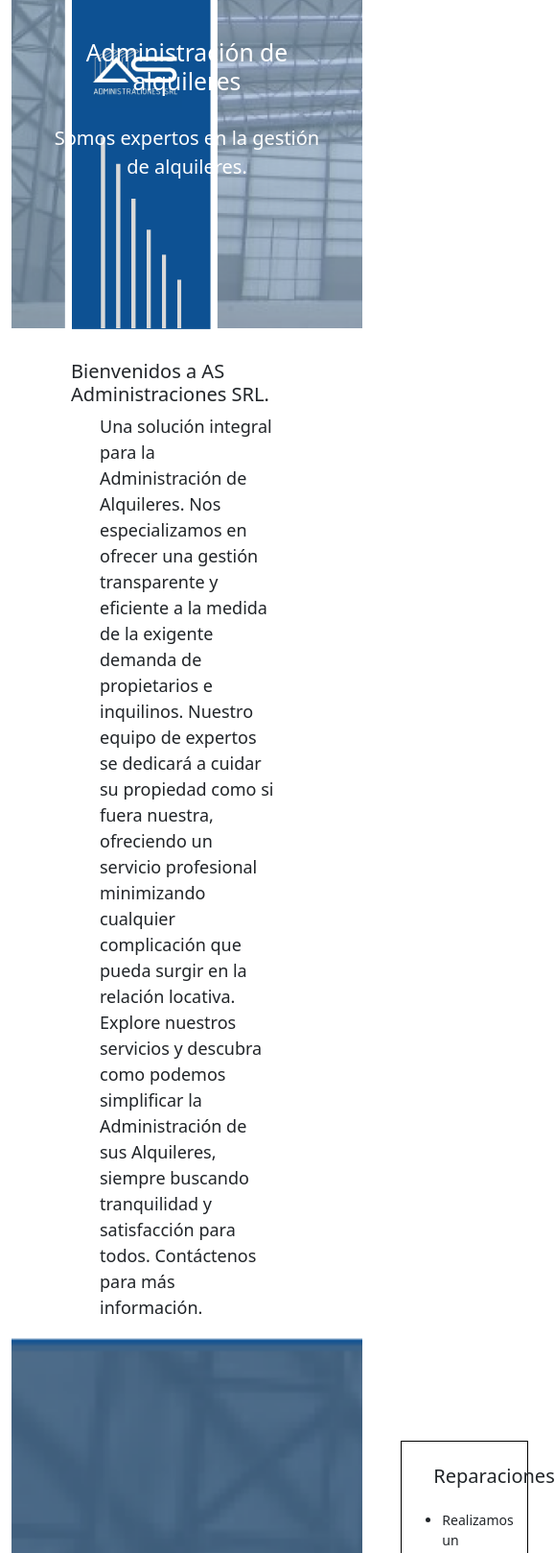
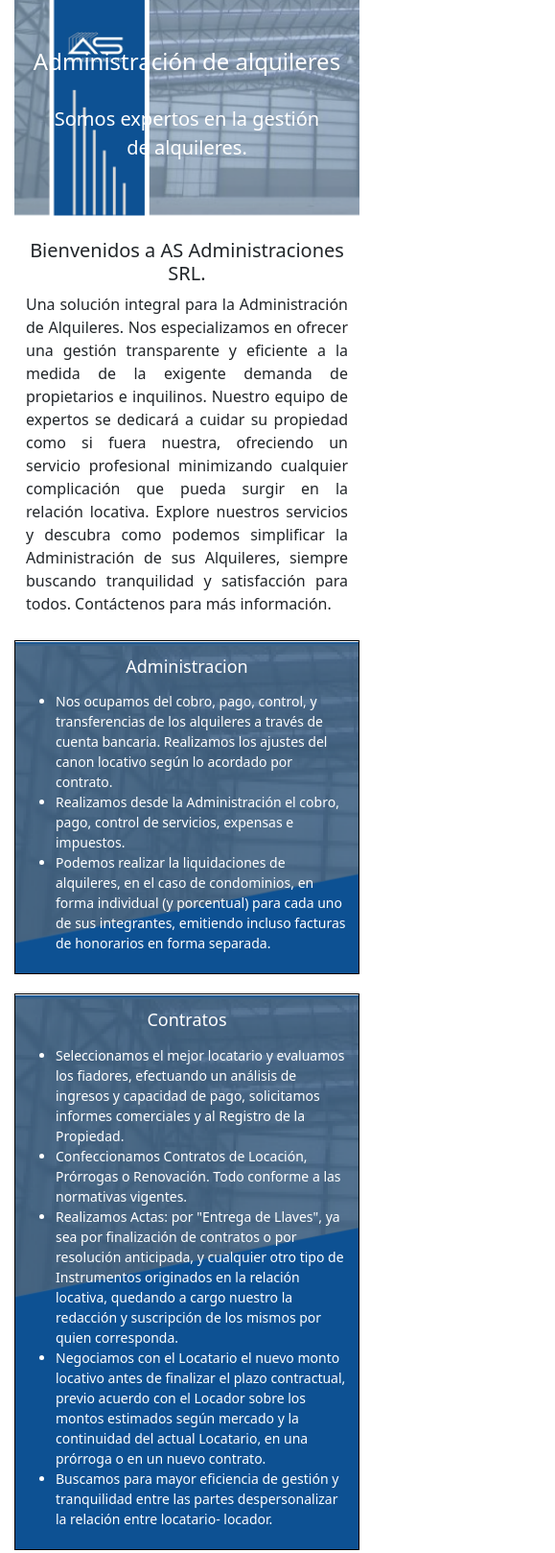
Before and after one commit to MartuGallonetti/asAdmin, a plain HTML site: page index.html in a window 390 px wide. Shown: the top 1618 px of the page at 96% size, 579 px wide, since content can reach past the window. Drawn offline with nearby package versions, Linux system fonts and the light colour scheme.

Commit message:
responsive ok

```diff
--- a/index.html
+++ b/index.html
@@ -211,7 +211,7 @@
                                     <h5 class="card-title">Federico Saccani</h5>
                                     <p class="card-text">Cel: 341-5594548</p>
                                     <p class="card-text">
-                                        <small class="text-body-secondary"
+                                        <small class="text-body-secondary fede"
                                             >E-mail:
                                             contratos@asadministraciones.com.ar</small
                                         >
--- a/styles.css
+++ b/styles.css
@@ -60,6 +60,11 @@
     background-image: url("./img/pie.png");
 }
 
+.equipo {
+    gap: 20px;
+    margin: 0px 15px 0px 15px;
+}
+
 .nombres-footer {
     margin-top: 10px;
 }
@@ -77,6 +82,10 @@
     justify-content: space-around;
 }
 
+.fede {
+    color: #ffffff !important;
+}
+
 .footer {
     display: flex;
 }
@@ -85,3 +94,102 @@
     margin-top: 10%;
     font-size: 20px;
 }
+@media (max-width: 767px) {
+    .container {
+        padding-left: 15px;
+        padding-right: 15px;
+    }
+}
+
+/* Banner */
+@media (max-width: 767px) {
+    .banner {
+        height: auto;
+        padding: 30px 0;
+    }
+
+    .texto-banner {
+        padding-top: 20px;
+    }
+
+    .texto-banner h2 {
+        font-size: 24px;
+    }
+}
+
+/* Sección de bienvenida */
+@media (max-width: 767px) {
+    .tit-1 {
+        padding-left: 0;
+        text-align: center;
+        margin-top: 20px;
+    }
+
+    .txt-1 {
+        padding-inline-end: 0;
+        margin-left: 0;
+        font-size: 16px;
+        text-align: justify;
+    }
+}
+
+/* Sección de servicios */
+@media (max-width: 767px) {
+    .contenedor-servicios {
+        background-image: none;
+        min-height: auto;
+    }
+
+    .d-flex.align-items-end.justify-content-around {
+        flex-direction: column;
+    }
+
+    .admin-servicios,
+    .contratos-servicios,
+    .reparaciones-servicios {
+        width: 100%;
+        margin: 10px 0;
+        max-height: none;
+        background-image: url("./img/medio.png");
+        color: #ffffff;
+    }
+
+    .txt-admin,
+    .txt-reparaciones,
+    .txt-contratos {
+        font-size: 18px;
+        margin: 15px 0;
+        text-align: center;
+    }
+}
+
+/* Sección de equipo */
+@media (max-width: 767px) {
+    .equipo.d-flex {
+        flex-direction: column;
+        align-items: center;
+    }
+
+    .card {
+        margin-bottom: 20px;
+    }
+}
+
+/* Footer */
+@media (max-width: 767px) {
+    .footer {
+        flex-direction: column;
+        align-items: center;
+        text-align: center;
+    }
+
+    .logo-contenedor {
+        width: 100%;
+        margin-top: 30px;
+    }
+
+    .footer-info {
+        margin-top: 20px;
+        font-size: 16px;
+    }
+}
```
